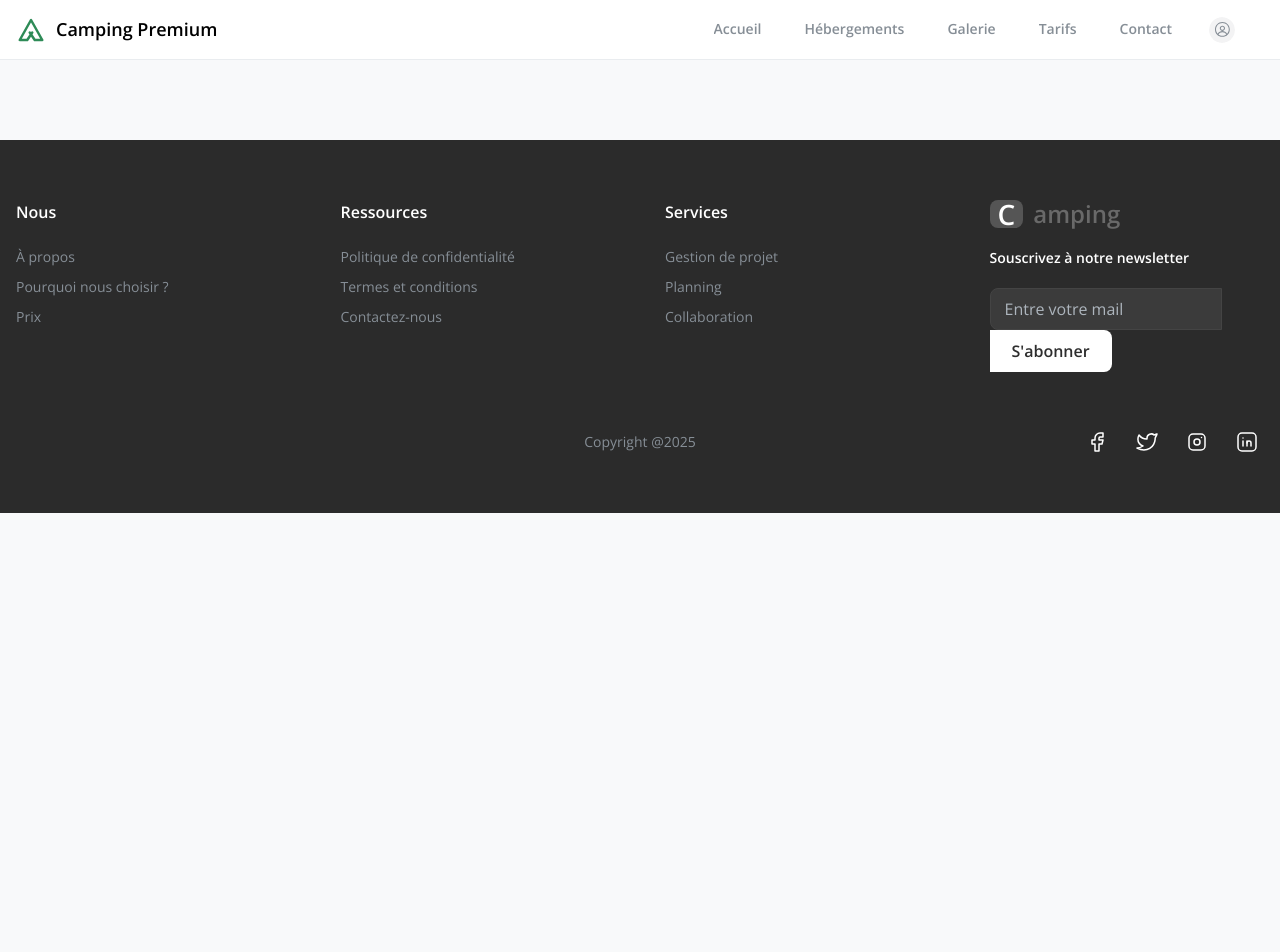
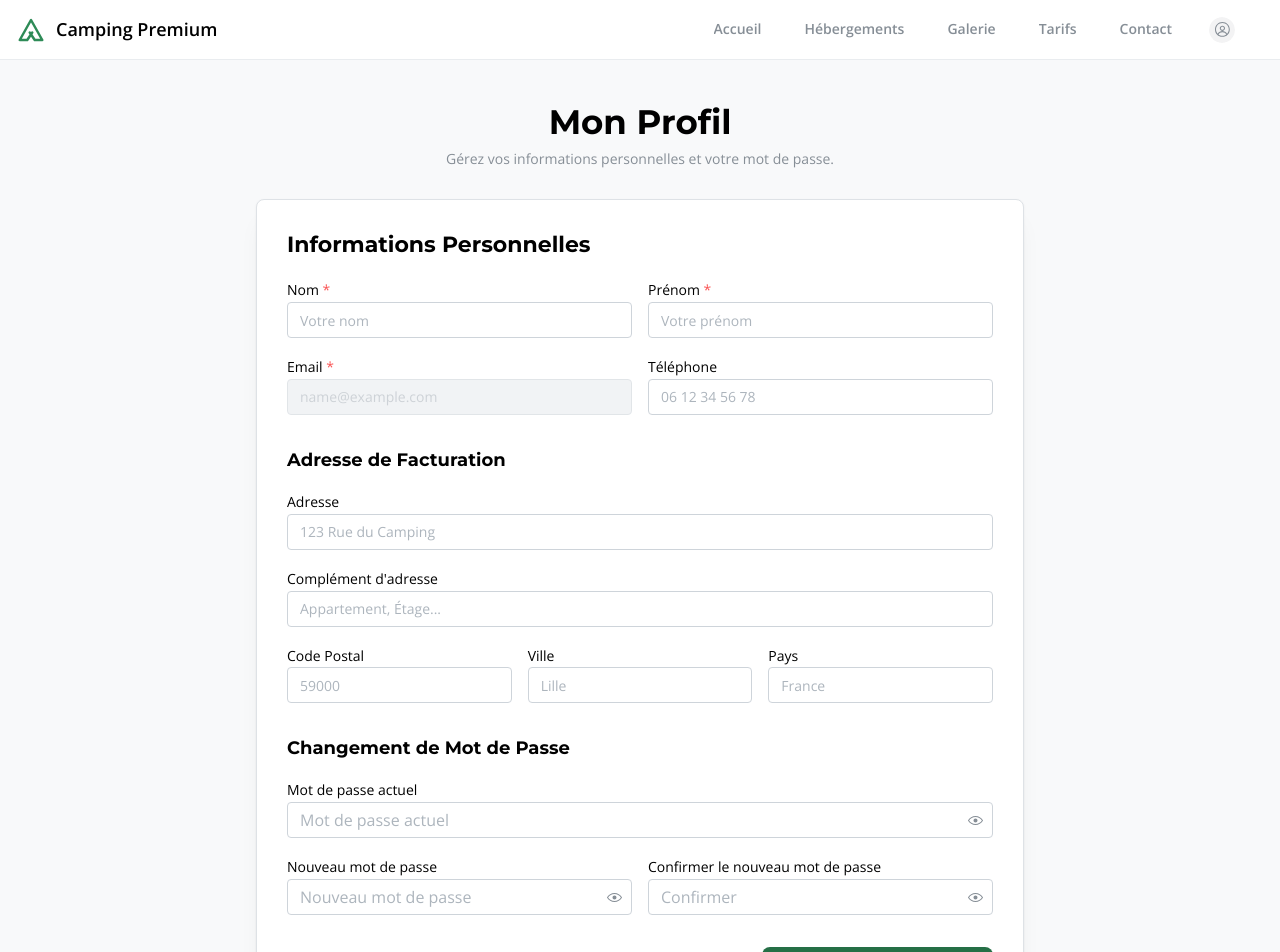
Before and after one commit to anisselbd/campingProject, a React (Vite) app in the folder frontend/: page /profil in a window 1280 px wide. Shown: the top 952 px of the page. Before the commit the page ends 800 px from the top, so only its background shows below. Built offline with nearby package versions, Linux system fonts and the light colour scheme; sample sign-in values are in the browser's storage.

Commit message:
ajour page profil et ajd route

```diff
--- a/frontend/src/App.jsx
+++ b/frontend/src/App.jsx
@@ -11,6 +11,8 @@ import { HebergementsDetails } from './Pages/HebergementsDetails';
 import { Tarifs } from './Pages/Tarifs';
 import { MesReservations } from './Pages/MesReservations';
 import { Dashboard } from './Pages/adminPages/Dashboard';
+import { Profil } from './Pages/Profil';
+
 
 function App() {
     return (
@@ -26,7 +28,9 @@ function App() {
                 <Route path="/register" element={<Register />} />
                 <Route path="/login" element={<Login />} />
                 <Route path="/mes-reservations" element={<MesReservations />} />
+                <Route path='/profil' element={<Profil />} />
                 <Route path="/admin/dashboard" element={<Dashboard />} />
+
             </Routes>
             <Footer />
         </BrowserRouter>
--- a/frontend/src/Components/Navbar.jsx
+++ b/frontend/src/Components/Navbar.jsx
@@ -82,7 +82,8 @@ export function Navbar() {
                                         >
                                             Mes réservations
                                         </Menu.Item>
-                                        <Menu.Item leftSection={<IconSettings style={{ width: rem(14), height: rem(14) }} />}>
+                                        <Menu.Item leftSection={<IconSettings style={{ width: rem(14), height: rem(14) }} />}
+                                        onClick={()=> navigate('/profil')}>
                                             Profil
                                         </Menu.Item>
                                         <Menu.Divider />
--- /dev/null
+++ b/frontend/src/Pages/Profil.jsx
@@ -0,0 +1,191 @@
+import { Container, Title, Text, Stack, Paper, Group, Button, Loader, Center, Alert } from '@mantine/core';
+import { IconAlertCircle } from '@tabler/icons-react';
+import { useState, useEffect } from 'react';
+import { Navigate, useNavigate } from 'react-router-dom';
+import axios from 'axios';
+import { useAuth } from '../Context/AuthContext';
+import { useForm } from '@mantine/form';
+import { TextInput, PasswordInput, SimpleGrid } from '@mantine/core';
+
+
+
+export function Profil() {
+    const { user, token, login } = useAuth();
+    const navigate = useNavigate();
+    const [loading, setLoading] = useState(true);
+    const [error, setError] = useState(null);
+
+
+
+
+     const form = useForm({
+        initialValues: {
+            nom: user?.nom || '',
+            prenom: user?.prenom || '',
+            email: user?.email || '',
+            telephone: user?.telephone || '',
+
+            adresse_ligne1: user?.adresse_ligne1 || '',
+            adresse_ligne2: user?.adresse_ligne2 || '',
+            code_postal: user?.code_postal || '',
+            ville: user?.ville || '',
+            pays: user?.pays || '',
+
+            currentPassword: '',
+            newPassword: '',
+            confirmPassword: '',
+        },
+
+    });
+
+const handleSubmit = async (values) => {
+
+    setLoading(true);
+    setError(null);
+
+
+    const { currentPassword, newPassword, confirmPassword, ...updatedDetails } = values;
+
+    const isPasswordChange = newPassword && newPassword.length > 0;
+
+       const payload = {
+        ...updatedDetails,
+
+        ...(isPasswordChange && {
+            currentPassword,
+            newPassword
+        }),
+       };
+
+    try {
+
+        const response = await axios.put(`/api/users/${user.id_user}`, payload, {
+            headers: {
+                Authorization: `Bearer ${token}`,
+            }
+        });
+
+
+        const updatedUser = response.data.user;
+        const newToken = response.data.token || token;
+
+
+        login(updatedUser, newToken);
+
+
+        alert('Profil mis à jour avec succès!');
+
+        Navigate('/profil');
+
+
+        if (isPasswordChange) {
+            form.setFieldValue('currentPassword', '');
+            form.setFieldValue('newPassword', '');
+            form.setFieldValue('confirmPassword', '');
+        }
+
+    } catch (err) {
+        console.error("Erreur mise à jour profil:", err);
+
+        setError(err.response?.data?.message || 'Erreur lors de la mise à jour du profil.');
+    } finally {
+        setLoading(false);
+    }
+};
+
+    useEffect(() => {
+
+        if (!user) {
+            navigate('/login');
+        } else {
+
+            setLoading(false);
+        }
+    }, [user, navigate]);
+
+    if (loading) {
+        return (
+            <Center h={400}>
+                <Loader size="xl" color="brand" />
+            </Center>
+        );
+    }
+
+
+
+
+
+    return (
+        <Container size={800} my={40}>
+            <Title ta="center" order={1} style={{ fontFamily: 'Montserrat, sans-serif' }}>
+                Mon Profil
+            </Title>
+            <Text c="dimmed" size="sm" ta="center" mt={5}>
+                Gérez vos informations personnelles et votre mot de passe.
+            </Text>
+
+            <Paper withBorder shadow="md" p={30} mt={30} radius="md">
+                {error && (
+                    <Alert icon={<IconAlertCircle size={16} />} title="Erreur" color="red" mb="md">
+                        {error}
+                    </Alert>
+                )}
+
+                <form onSubmit={form.onSubmit(handleSubmit)}>
+
+
+
+
+                        <Title order={3} mb="md">Informations Personnelles</Title>
+                        <SimpleGrid cols={{ base: 1, sm: 2 }} spacing="md">
+                            <TextInput label="Nom" placeholder="Votre nom" required {...form.getInputProps('nom')} />
+                            <TextInput label="Prénom" placeholder="Votre prénom" required {...form.getInputProps('prenom')} />
+                        </SimpleGrid>
+                        <SimpleGrid cols={{ base: 1, sm: 2 }} mt="md">
+
+                            <TextInput label="Email" placeholder="votre@email.com" required disabled {...form.getInputProps('email')} />
+                            <TextInput label="Téléphone" placeholder="06 12 34 56 78" {...form.getInputProps('telephone')} />
+                        </SimpleGrid>
+
+                        <Title order={4} mt="xl" mb="md">Adresse de Facturation</Title>
+                        <TextInput label="Adresse" placeholder="123 Rue du Camping" {...form.getInputProps('adresse_ligne1')} />
+                        <TextInput label="Complément d'adresse" placeholder="Appartement, Étage..." mt="md" {...form.getInputProps('adresse_ligne2')} />
+                        <SimpleGrid cols={{ base: 1, sm: 3 }} mt="md">
+                            <TextInput label="Code Postal" placeholder="59000" {...form.getInputProps('code_postal')} />
+                            <TextInput label="Ville" placeholder="Lille" {...form.getInputProps('ville')} />
+                            <TextInput label="Pays" placeholder="France" {...form.getInputProps('pays')} />
+                        </SimpleGrid>
+
+                        <Title order={4} mt="xl" mb="md">Changement de Mot de Passe</Title>
+                        <PasswordInput
+                            label="Mot de passe actuel"
+                            placeholder="Mot de passe actuel"
+                            {...form.getInputProps('currentPassword')}
+                        />
+                        <SimpleGrid cols={{ base: 1, sm: 2 }} mt="md">
+                            <PasswordInput
+                                label="Nouveau mot de passe"
+                                placeholder="Nouveau mot de passe"
+                                {...form.getInputProps('newPassword')}
+                            />
+                            <PasswordInput
+                                label="Confirmer le nouveau mot de passe"
+                                placeholder="Confirmer"
+                                {...form.getInputProps('confirmPassword')}
+                            />
+                        </SimpleGrid>
+
+
+                        <Group justify="flex-end" mt="xl">
+                            <Button type="submit" color="brand" disabled={loading}>
+                                {loading ? <Loader size="xs" color="white" /> : 'Enregistrer les modifications'}
+                            </Button>
+                        </Group>
+
+
+
+                </form>
+            </Paper>
+        </Container>
+    );
+}
```
Also changed, not shown: 2 other files (tests, documents, lock files or other folders).
